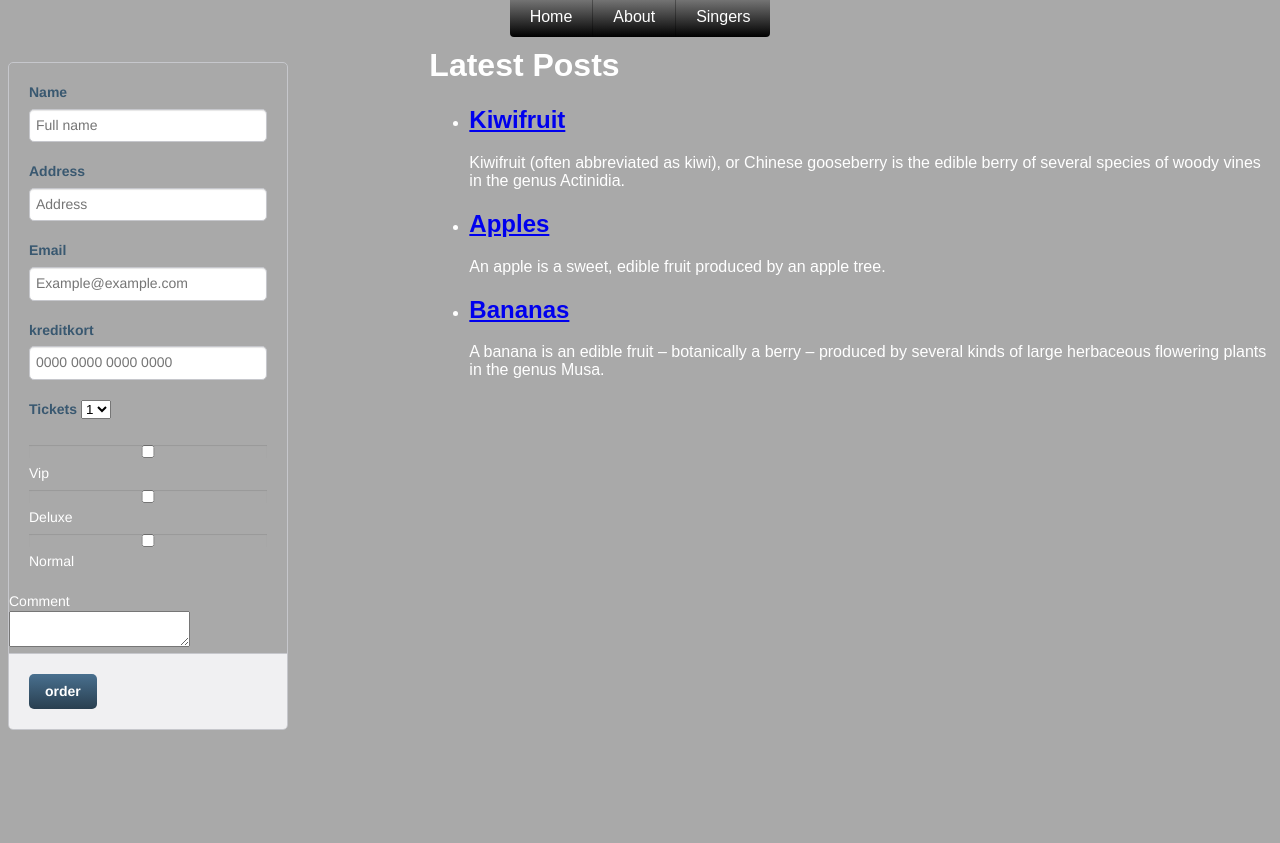
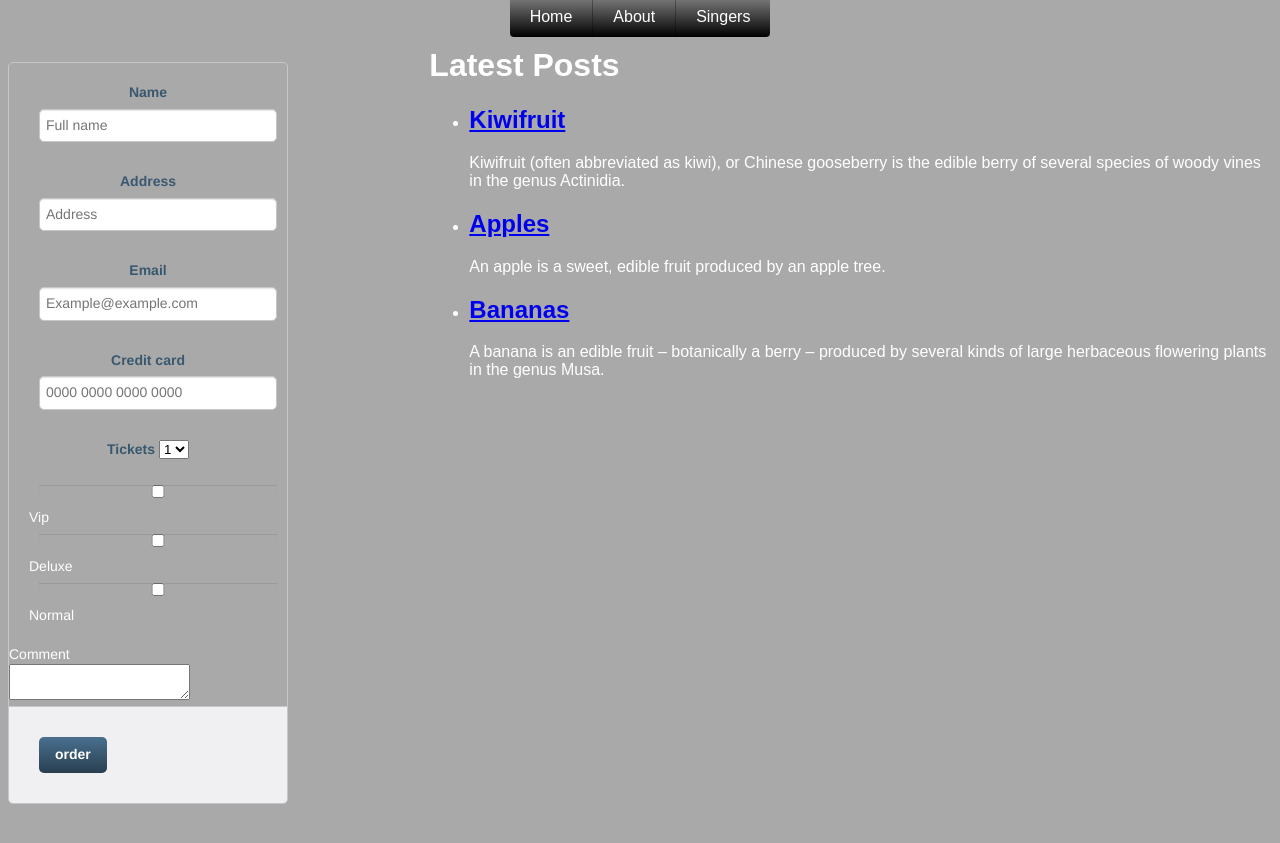
Before and after one commit to Huginn-Muninn/HuginnMuninn.github.io, a Jekyll site: the page built from blog.html, in a window 1280 px wide. Shown: the top 843 px of the page. Built offline with Jekyll 4.4.1, drawn with Linux system fonts in a browser that asks for light colours.

Commit message:
adrar_breytingar

```diff
--- a/_includes/panta.html
+++ b/_includes/panta.html
@@ -15,7 +15,8 @@
         <input type="text" name="username"placeholder="Example@example.com" >
         </label>
         <label>
-        kreditkort<input type="text" id="kortanumer" pattern="[0-9]{16}" maxlength="16" minlength="16" placeholder="0000 0000 0000 0000" required><br>
+        Credit card
+        <input type="text" id="kortanumer" pattern="[0-9]{16}" maxlength="16" minlength="16" placeholder="0000 0000 0000 0000" required><br>
         </label>
         <label>
             Tickets
@@ -33,7 +34,7 @@
         <br>
         <input type="checkbox" name="remember"> Normal
     </fieldset>
-    <label>
+    <label class="">
         <br>
         Comment
         <br>
--- a/_sass/main.scss
+++ b/_sass/main.scss
@@ -163,7 +163,7 @@ fieldset {
 input {
   border-radius: 5px;
   font: 14px/1.4 "Helvetica Neue", Helvetica, Arial, sans-serif;
-  margin: 0;
+  margin: 10px;
 }
 .account-info {
   padding: 20px 20px 0 20px;
@@ -173,6 +173,7 @@ input {
   display: block;
   font-weight: bold;
   margin-bottom: 20px;
+  text-align: center;
 }
 .account-info input {
   background: #fff;
```
